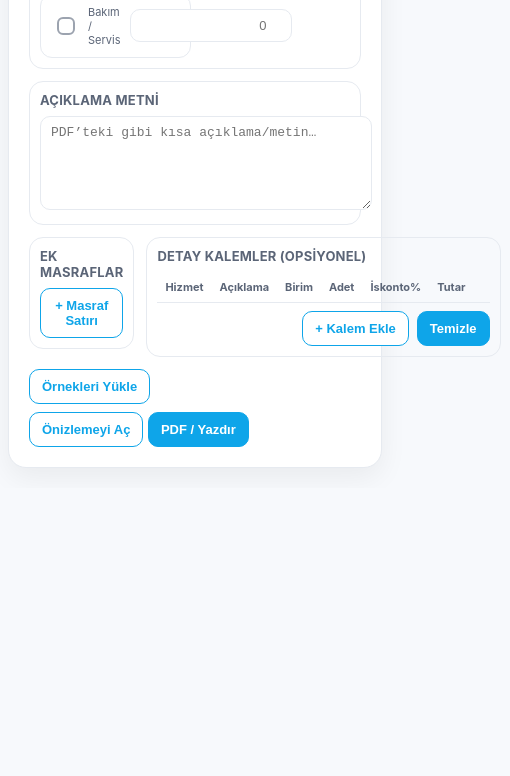
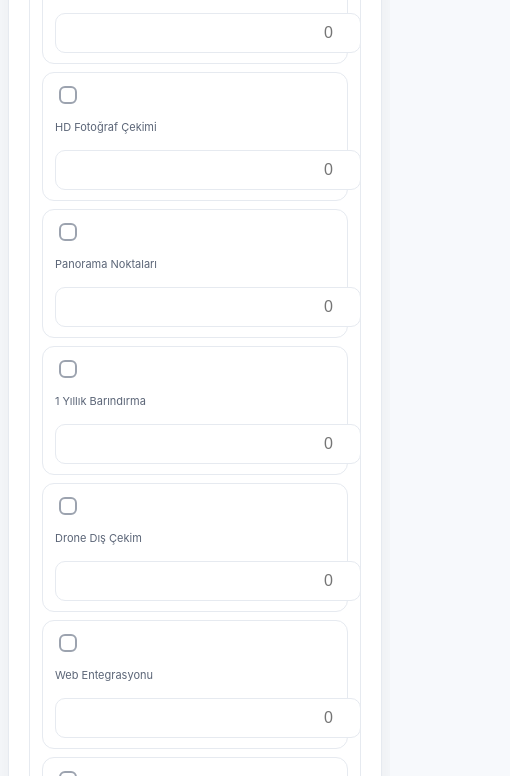
Before and after one commit to Yusufmegas/teklif3, a plain HTML site: page index.html in a window 390 px wide. Shown: the part 1224-2000 px from the top of the page, 510 px wide, since content can reach past the window. Before the commit the page ends 1712 px from the top, so only its background shows below. Drawn offline with Linux system fonts and the light colour scheme.

Commit message:
Update index.html

```diff
--- a/index.html
+++ b/index.html
@@ -65,6 +65,35 @@
       .actions{display:none}
       .footer{position:fixed; bottom:6mm; left:12mm; right:12mm; background:#fff}
     }
+
+    /* ===== MOBİL UYUMLU DÜZENLEMELER (sadece editör tarafı) ===== */
+    @media (max-width: 768px) {
+      /* Üst bölüm */
+      header{flex-direction:column; align-items:flex-start; gap:8px}
+      header .logo{height:40px}
+
+      /* Genel gridleri tek sütuna indir */
+      .editor .grid{grid-template-columns:1fr !important}
+
+      /* Kartlar tam genişlik */
+      .editor .card{padding:12px}
+
+      /* Hizmet kutuları tek sütun */
+      .editor .services{grid-template-columns:1fr !important}
+      .editor .svc{grid-template-columns:1fr; align-items:start}
+      .editor .svc .chk{margin-bottom:6px}
+      .editor .svc input[type="number"]{margin-top:6px}
+
+      /* Butonlar dikey istif */
+      .editor .actions{flex-direction:column; align-items:stretch}
+      .editor button{width:100%}
+
+      /* Form alanları tıklaması kolay olsun */
+      .editor input[type="text"],
+      .editor input[type="number"],
+      .editor input[type="date"],
+      .editor textarea{font-size:16px; padding:10px 12px}
+    }
   </style>
 </head>
 <body>
@@ -129,7 +158,7 @@
           </div>
           <div class="grid" style="grid-template-columns:1fr 1fr">
             <div>
-              <label>E‑posta</label>
+              <label>E-posta</label>
               <input id="clientEmail" type="text" placeholder="mail@ornek.com" />
             </div>
             <div>
@@ -239,7 +268,7 @@
       <!-- NOT KUTUSU -->
       <div class="card" style="margin-top:8px; padding:10px">
         <h3>Lütfen dikkate alınması gereken önemli noktalar:</h3>
-        <div style="border:1px solid var(--line); border-radius:10px; padding:10px; text-align:left; line-height:1.55">
+        <div style="border:1px solid var(--line); border-radius:10px; padding:10px; text-align:right; line-height:1.55">
           Bu fiyat, projenin kapsamına, teklif harici istenen özelliklere ve süresine bağlı olarak değişkenlik gösterebilir. Ödeme koşulları ve projenin başlama tarihi, sizinle daha fazla ayrıntı paylaştığınızda belirlenecektir.<br/>
           Bu teklifi inceledikten sonra, herhangi bir sorunuz veya ek istekleriniz olursa lütfen bize bildirin. Size en iyi hizmeti sunmak için buradayız ve işbirliğimize başlamaktan memnuniyet duyarız.
         </div>
```
